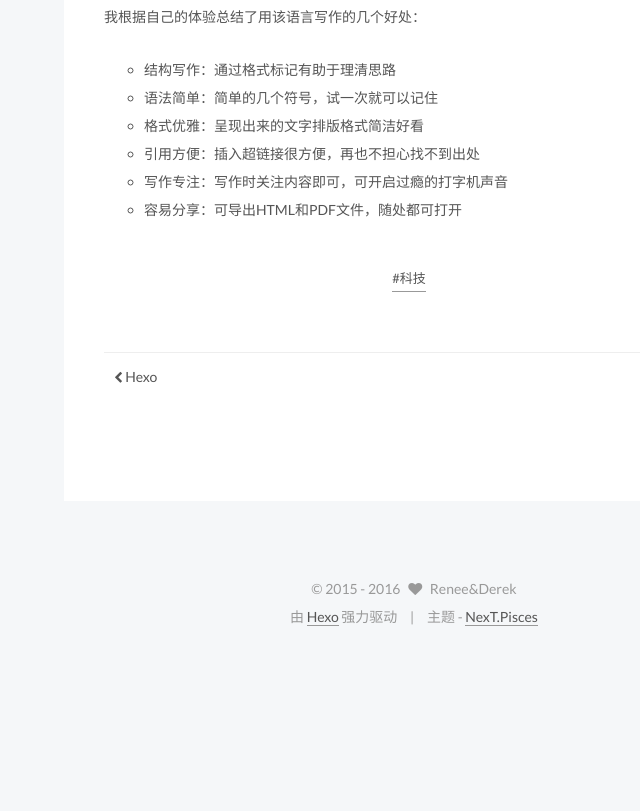
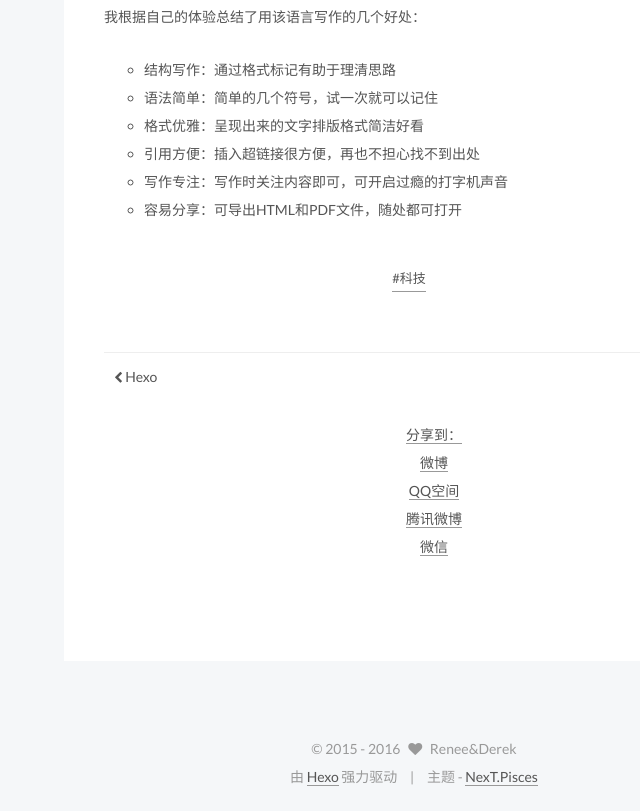
Before and after one commit to iloveleewe/iloveleewe.github.io, a plain HTML site: page 2016/08/02/Future/index.html in a window 1280 px wide. Shown: the part 1142-1953 px from the top of the page, without its empty margins (356-996 px from the left). Before the commit the page ends 1793 px from the top, so only its background shows below. Drawn offline with Linux system fonts and the light colour scheme; a script that the page names is missing.

Commit message:
Site updated: 2016-08-03 19:58:49

```diff
--- a/2016/08/02/Future/index.html
+++ b/2016/08/02/Future/index.html
@@ -419,6 +419,25 @@
 
 
     <div class="post-spread">
+
+        <div class="ds-share flat" data-thread-key="2016/08/02/Future/"
+     data-title="Future"
+     data-content=""
+     data-url="http://yoursite.com/2016/08/02/Future/">
+  <div class="ds-share-inline">
+    <ul  class="ds-share-icons-16">
+
+      <li data-toggle="ds-share-icons-more"><a class="ds-more" href="javascript:void(0);">分享到：</a></li>
+      <li><a class="ds-weibo" href="javascript:void(0);" data-service="weibo">微博</a></li>
+      <li><a class="ds-qzone" href="javascript:void(0);" data-service="qzone">QQ空间</a></li>
+      <li><a class="ds-qqt" href="javascript:void(0);" data-service="qqt">腾讯微博</a></li>
+      <li><a class="ds-wechat" href="javascript:void(0);" data-service="wechat">微信</a></li>
+
+    </ul>
+    <div class="ds-share-icons-more">
+    </div>
+  </div>
+</div>
 
     </div>
   </div>
--- a/css/main.css
+++ b/css/main.css
@@ -1549,7 +1549,7 @@ pre .javascript .function {
   width: 4px;
   height: 4px;
   border-radius: 50%;
-  background: #eedaff;
+  background: #ffffeb;
 }
 .links-of-blogroll {
   font-size: 13px;
```
Also changed, not shown: 2016/08/02/hello-world/index.html (+19 -0 lines), 2016/08/02/myfirstpost/index.html (+19 -0 lines).
